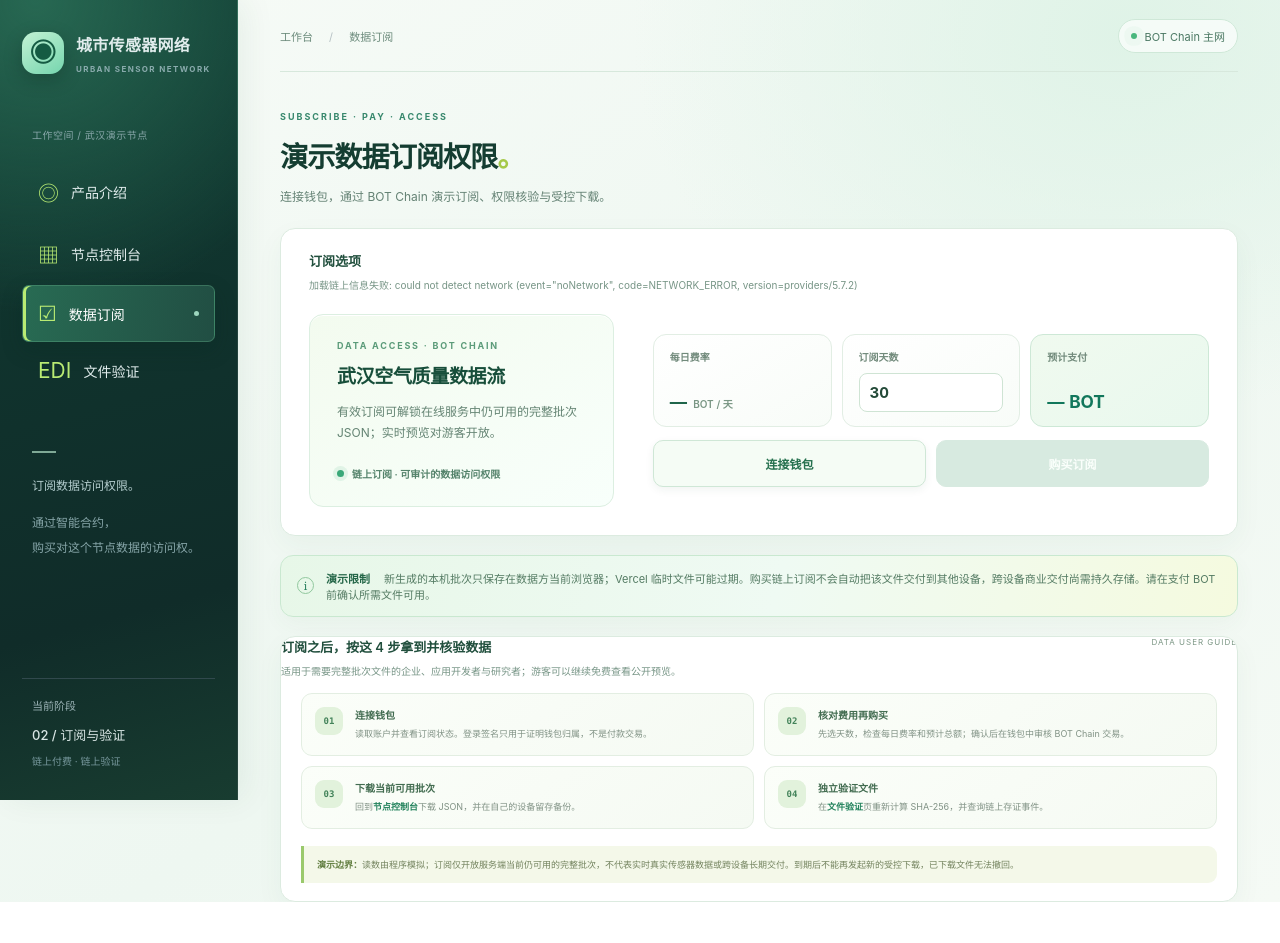
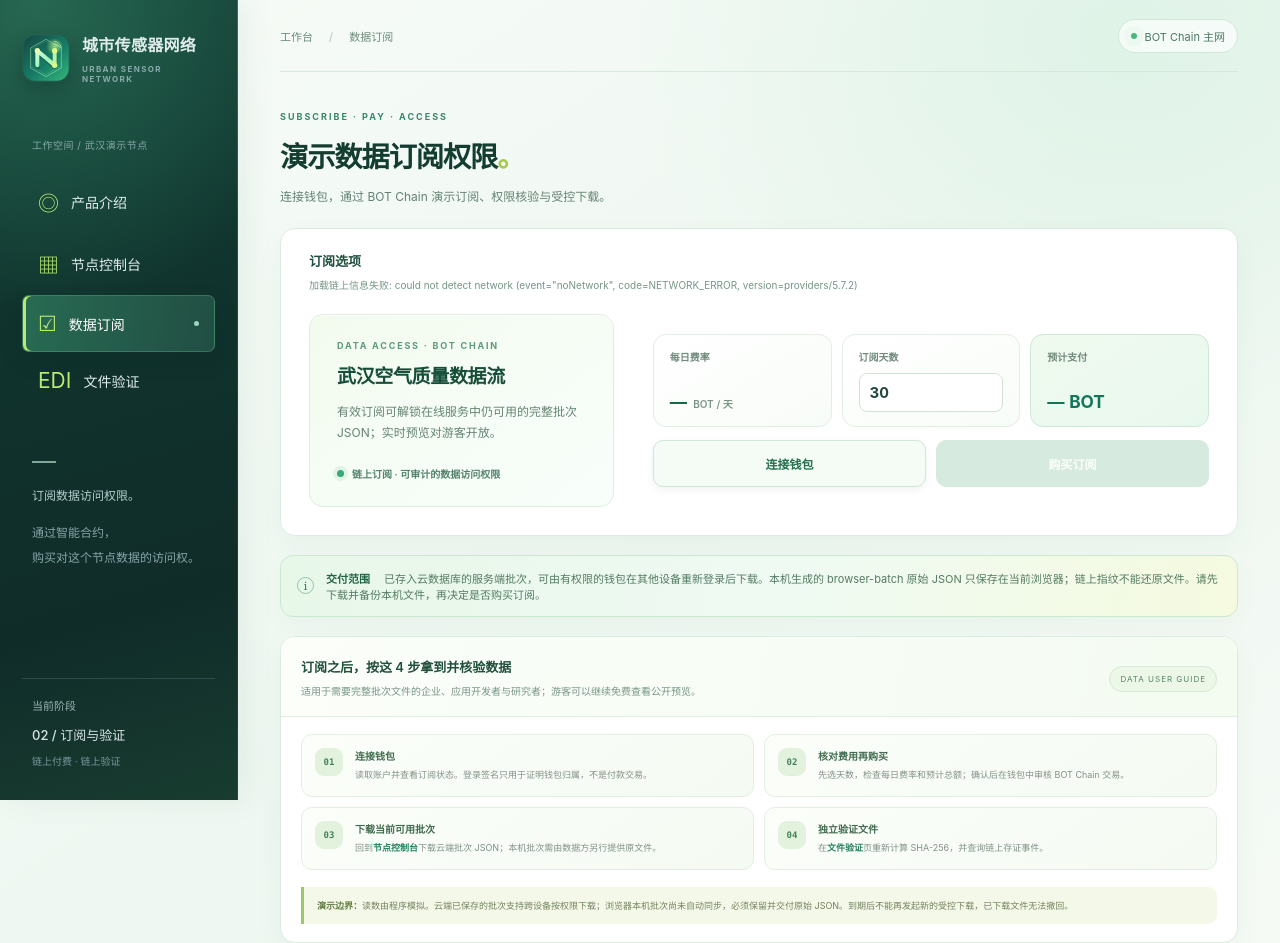
Before and after one commit to WsyZpc/city-sensor-network-demo, a FastAPI app: page /subscribe in a window 1280 px wide. Before the commit the page ends 902 px from the top, so only its background shows below. Run offline with FastAPI, Linux system fonts and the light colour scheme.

Commit message:
Clarify chain fingerprint verification and refresh branding

```diff
--- a/vercel-demo/templates/about.html
+++ b/vercel-demo/templates/about.html
@@ -5,11 +5,12 @@
   <meta name="viewport" content="width=device-width,initial-scale=1">
   <meta name="color-scheme" content="light">
   <title>产品介绍 · 城市传感器网络</title>
-  <link rel="stylesheet" href="/static/style.css?v=20261012-5">
+  <link rel="icon" type="image/svg+xml" href="/static/brand-mark.svg">
+  <link rel="stylesheet" href="/static/style.css?v=20261012-8">
 </head>
 <body class="about-page">
   <aside class="sidebar">
-    <a class="brand" href="/" aria-label="城市传感器网络首页"><span class="brand-mark">◉</span><span>城市传感器网络<small>URBAN SENSOR NETWORK</small></span></a>
+    <a class="brand" href="/" aria-label="城市传感器网络首页"><img class="brand-logo" src="/static/brand-mark.svg" alt="" width="48" height="48"><span>城市传感器网络<small>URBAN SENSOR NETWORK</small></span></a>
     <div class="workspace-label">工作空间 / 武汉演示节点</div>
     <a href="/" class="nav-current" aria-current="page"><span>◎</span> 产品介绍 <span class="nav-dot"></span></a>
     <a href="/console" class="nav-item"><span>▦</span> 节点控制台</a>
--- a/vercel-demo/templates/static/app.js
+++ b/vercel-demo/templates/static/app.js
@@ -408,7 +408,7 @@ function renderBatches() {
       const cacheLabel = document.createElement("span");
       cacheLabel.className = "cache-status";
       cacheLabel.textContent = cachedFile
-        ? batch.browser_generated ? "本机生成 · 原文件已保存" : "本机缓存 · JSON 可下载"
+        ? batch.browser_generated ? "本机批次 · 原文件仅在此浏览器" : "本机缓存 · JSON 可下载"
         : "本机缓存 · 仅指纹";
       cacheLabel.title = cachedFile
         ? "JSON 文件保存在当前浏览器，可随时下载。"
--- a/vercel-demo/templates/static/style.css
+++ b/vercel-demo/templates/static/style.css
@@ -216,3 +216,18 @@ main{position:relative;isolation:isolate}
 .verify-grid .hash{overflow-wrap:anywhere}.verify-grid .claim-mismatch{color:#a35b31}
 @media(max-width:900px){.verify-page .fraud-demo{grid-template-columns:42px minmax(0,1fr)}.fraud-demo-mark{width:42px;height:42px}.verify-page .fraud-demo-button{grid-column:2;justify-self:start}}
 @media(max-width:520px){.verify-page .fraud-demo{grid-template-columns:1fr;gap:10px;padding:17px}.verify-page .fraud-demo-button{grid-column:1;width:100%}.fraud-demo-copy h2{font-size:15px}}
+
+/* Network glyph replaces the placeholder circle throughout the workspace. */
+.brand-logo{display:block;flex:0 0 48px;width:48px;height:48px;border-radius:14px;box-shadow:0 7px 18px #071f1944;transition:transform .2s ease,filter .2s ease}
+.brand>span{min-width:0}
+.brand:hover .brand-logo{transform:translateY(-2px);filter:drop-shadow(0 3px 8px #a7f18d55)}
+@media(max-width:800px){.brand-logo{flex-basis:42px;width:42px;height:42px}}
+@media(prefers-reduced-motion:reduce){.brand-logo{transition:none}.brand:hover .brand-logo{transform:none}}
+
+/* Keep the subscription walkthrough title and guide label inside its card. */
+.subscribe-page .subscriber-flow>.panel-heading{align-items:center;padding:21px 20px 16px;border-bottom:1px solid #e1efe2;background:linear-gradient(100deg,#fbfef9,#f4fbf1)}
+.subscribe-page .subscriber-flow>.panel-heading>div{min-width:0}
+.subscribe-page .subscriber-flow>.panel-heading h2{line-height:1.4}
+.subscribe-page .subscriber-flow>.panel-heading .tag{flex-shrink:0;margin:0;padding:7px 10px;border:1px solid #d8e9d6;border-radius:999px;background:#ecf7e8;color:#56856a;font-size:8px}
+.subscribe-page .guide-steps{padding-top:17px}
+@media(max-width:800px){.subscribe-page .subscriber-flow>.panel-heading{align-items:flex-start;padding:18px 16px 15px}.subscribe-page .subscriber-flow>.panel-heading .tag{align-self:flex-start}.subscribe-page .guide-steps{padding-top:14px}}
--- a/vercel-demo/templates/static/verify.js
+++ b/vercel-demo/templates/static/verify.js
@@ -133,7 +133,7 @@ async function verifyFile() {
             throw new Error(`项目指纹索引暂不可用（${metadataResponse.status}），无法得出未登记结论。`);
         }
         const registeredBatch = metadataResponse.ok ? await metadataResponse.json() : null;
-        ui.registryStatus.textContent = registeredBatch ? '✓ 找到对应批次' : '未找到此文件指纹';
+        ui.registryStatus.textContent = registeredBatch ? '✓ 已收录服务端批次' : '未收录云端；继续核验链上凭证';
         const localAnchor = savedAnchor(hash);
         const batch = registeredBatch || (localAnchor ? {
             sha256_hex: hash,
@@ -177,6 +177,7 @@ async function verifyFile() {
             throw new Error('交易回执里没有与文件哈希、数据流和批次文件名都匹配的存证事件。');
         }
         ui.chainStatus.textContent = '✓ 已从 BOT Chain 回执核对存证事件';
+        if (!registeredBatch) ui.registryStatus.textContent = '未收录云端；链上凭证已匹配';
         ui.anchorTx.textContent = receipt.transactionHash;
         const block = await provider.getBlock(receipt.blockNumber);
         if (!block) throw new Error('区块时间暂不可读取。');
--- a/vercel-demo/templates/subscribe.html
+++ b/vercel-demo/templates/subscribe.html
@@ -4,11 +4,12 @@
   <meta charset="utf-8">
   <meta name="viewport" content="width=device-width,initial-scale=1">
   <title>数据订阅 · 城市传感器网络</title>
-  <link rel="stylesheet" href="/static/style.css?v=20261012-5">
+  <link rel="icon" type="image/svg+xml" href="/static/brand-mark.svg">
+  <link rel="stylesheet" href="/static/style.css?v=20261012-8">
 </head>
 <body class="subscribe-page">
   <aside class="sidebar">
-    <a class="brand" href="/" aria-label="城市传感器网络首页"><span class="brand-mark">◉</span><span>城市传感器网络<small>URBAN SENSOR NETWORK</small></span></a>
+    <a class="brand" href="/" aria-label="城市传感器网络首页"><img class="brand-logo" src="/static/brand-mark.svg" alt="" width="48" height="48"><span>城市传感器网络<small>URBAN SENSOR NETWORK</small></span></a>
     <div class="workspace-label">工作空间 / 武汉演示节点</div>
     <a href="/" class="nav-item"><span>◎</span> 产品介绍</a>
     <a href="/console" class="nav-item"><span>▦</span> 节点控制台</a>
@@ -53,7 +54,7 @@
         </div>
       </div>
     </section>
-    <div class="notice" style="margin-top:19px"><span class="notice-icon">i</span><div><strong>演示限制</strong><span>新生成的本机批次只保存在数据方当前浏览器；Vercel 临时文件可能过期。购买链上订阅不会自动把该文件交付到其他设备，跨设备商业交付尚需持久存储。请在支付 BOT 前确认所需文件可用。</span></div></div>
+    <div class="notice" style="margin-top:19px"><span class="notice-icon">i</span><div><strong>交付范围</strong><span>已存入云数据库的服务端批次，可由有权限的钱包在其他设备重新登录后下载。本机生成的 browser-batch 原始 JSON 只保存在当前浏览器；链上指纹不能还原文件。请先下载并备份本机文件，再决定是否购买订阅。</span></div></div>
     <section id="wallet-info" class="panel" hidden>
       <div class="panel-heading"><div><h2>钱包信息</h2></div></div>
       <div class="verify-grid">
@@ -70,10 +71,10 @@
       <div class="guide-steps">
         <article class="guide-step"><span>01</span><div><strong>连接钱包</strong><p>读取账户并查看订阅状态。登录签名只用于证明钱包归属，不是付款交易。</p></div></article>
         <article class="guide-step"><span>02</span><div><strong>核对费用再购买</strong><p>先选天数，检查每日费率和预计总额；确认后在钱包中审核 BOT Chain 交易。</p></div></article>
-        <article class="guide-step"><span>03</span><div><strong>下载当前可用批次</strong><p>回到<a href="/console">节点控制台</a>下载 JSON，并在自己的设备留存备份。</p></div></article>
+        <article class="guide-step"><span>03</span><div><strong>下载当前可用批次</strong><p>回到<a href="/console">节点控制台</a>下载云端批次 JSON；本机批次需由数据方另行提供原文件。</p></div></article>
         <article class="guide-step"><span>04</span><div><strong>独立验证文件</strong><p>在<a href="/verify">文件验证</a>页重新计算 SHA-256，并查询链上存证事件。</p></div></article>
       </div>
-      <p class="subscriber-boundary"><strong>演示边界：</strong>读数由程序模拟；订阅仅开放服务端当前仍可用的完整批次，不代表实时真实传感器数据或跨设备长期交付。到期后不能再发起新的受控下载，已下载文件无法撤回。</p>
+      <p class="subscriber-boundary"><strong>演示边界：</strong>读数由程序模拟。云端已保存的批次支持跨设备按权限下载；浏览器本机批次尚未自动同步，必须保留并交付原始 JSON。到期后不能再发起新的受控下载，已下载文件无法撤回。</p>
     </section>
   </main>
   <script src="/static/ethers.umd.min.js"></script>
```
Also changed, not shown: vercel-demo/templates/monitor.html (+4 -3 lines), vercel-demo/templates/verify.html (+6 -5 lines), vercel-demo/tests/test_verify_demo.cjs (+9 -5 lines), vercel-demo/templates/static/brand-mark.svg (added).
